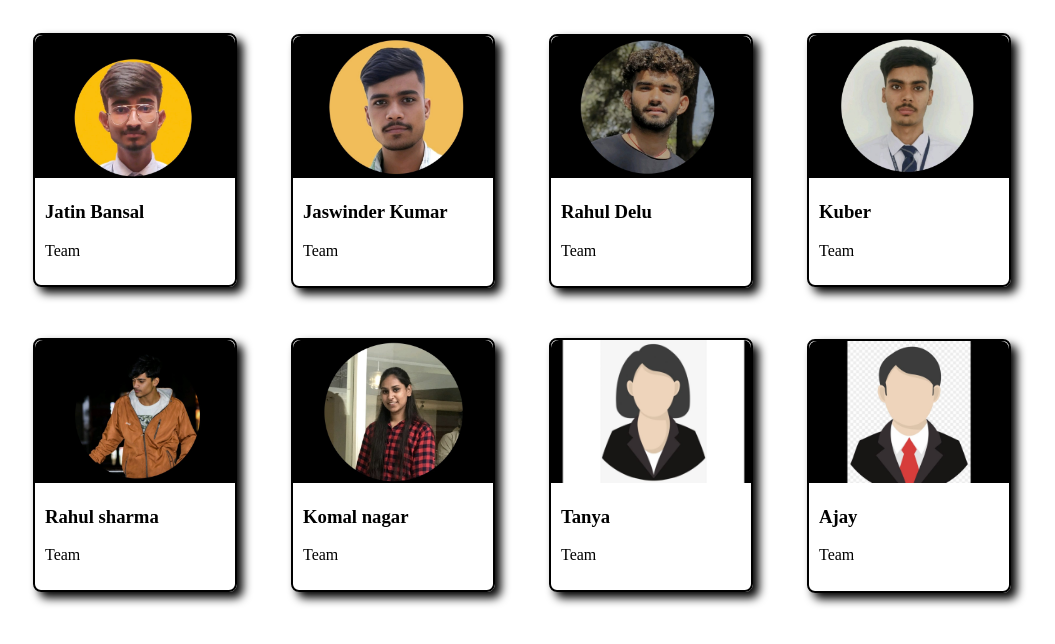
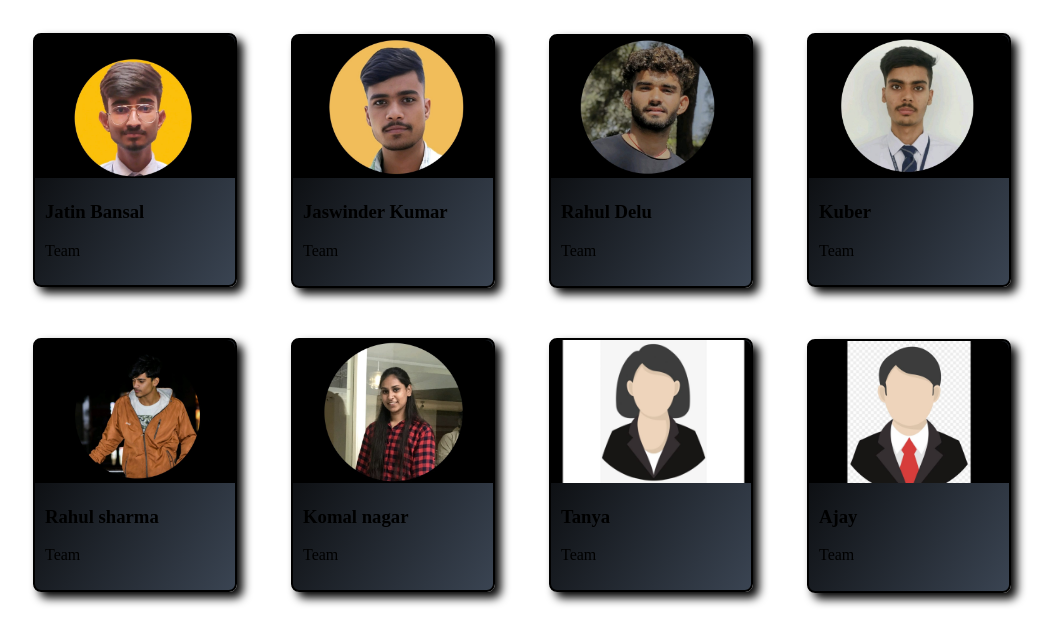
Before and after one commit to komalnagar852/cards, a plain HTML site: page index.html in a window 1280 px wide. Shown: the whole page, without its empty margins (0-1055 px from the left). Drawn offline with Linux system fonts and the light colour scheme.

Commit message:
Update index.css

```diff
--- a/index.css
+++ b/index.css
@@ -7,6 +7,7 @@
     border-radius: 8px;
     box-shadow: 6px 6px 10px black;
     transition: 1s;
+    background:linear-gradient(120deg , black , #3a4452);
 }
 
 .desc{
```
